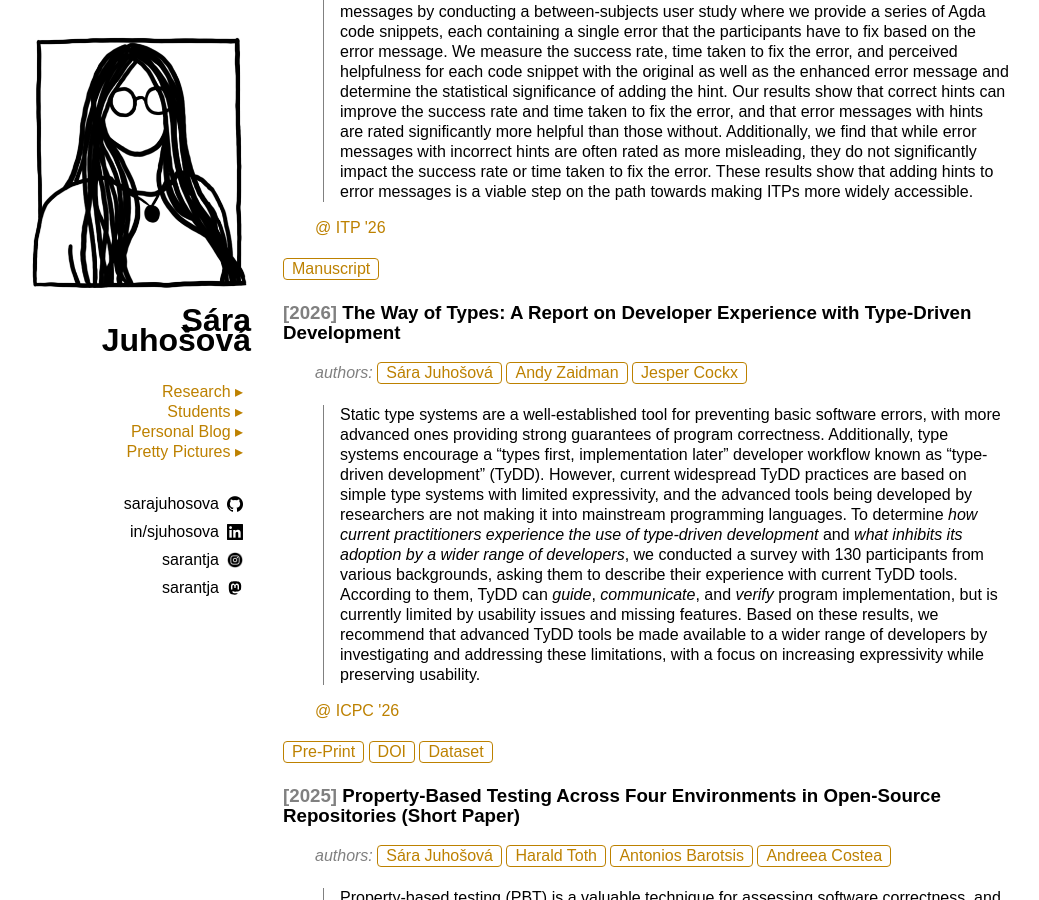
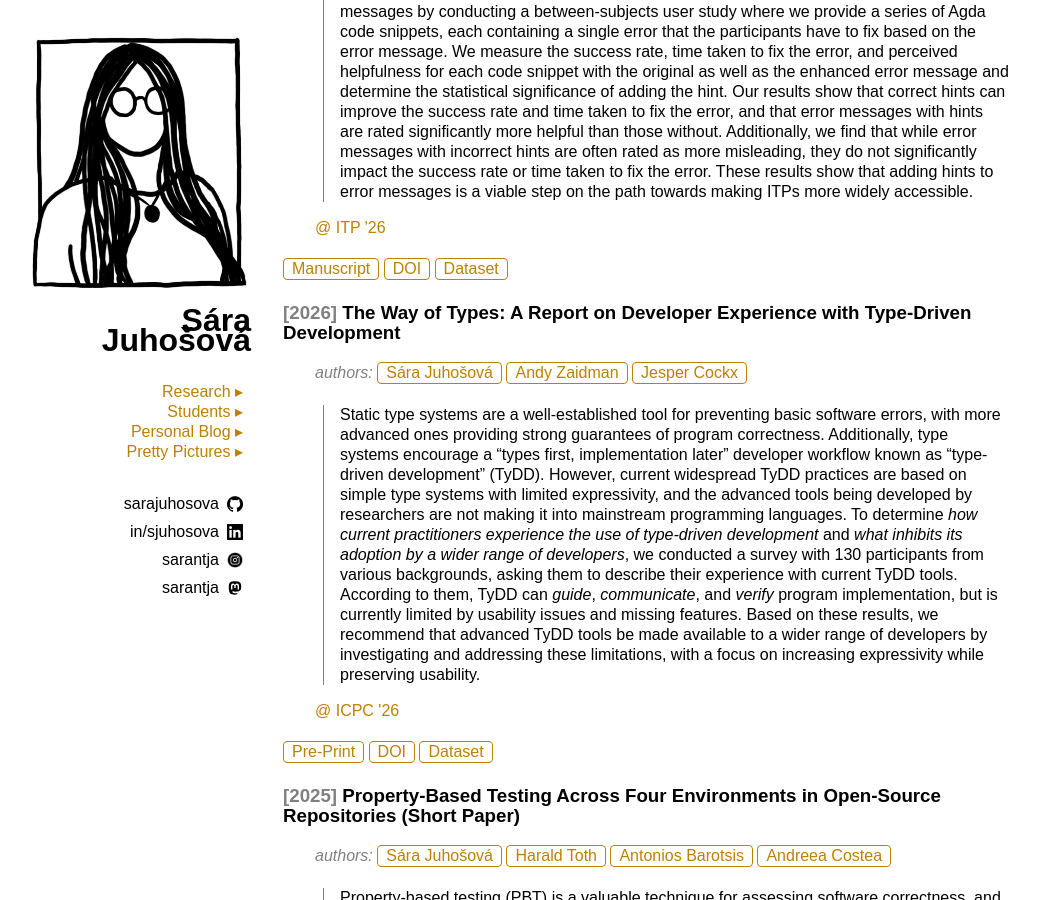
Before and after one commit to sarajuhosova/sarajuhosova.github.io, a Jekyll site: the page built from index.md, in a window 1280 px wide and 900 px high, scrolled down 1046 px. Shown: the whole window, without its empty margins (102-1141 px from the left). Built offline with Jekyll 4.4.1, drawn with Linux system fonts in a browser that asks for light colours.

Commit message:
Update ITP dataset and DOI links

```diff
--- a/_data/research.yaml
+++ b/_data/research.yaml
@@ -26,7 +26,6 @@
     - name: Sára Juhošová
       link: https://sarajuhosova.com/
     - name: Jaro Reinders
-      link: https://noughtmare.gitlab.io/
     - name: Jesper Cockx
       link: https://jesper.cx/
   abstract: |
@@ -44,6 +43,10 @@
   links:
     - title: Manuscript
       link: /assets/files/2026-itp.pdf
+    - title: DOI
+      link: https://doi.org/10.4230/LIPIcs.ITP.2026.6
+    - title: Dataset
+      link: https://doi.org/10.4121/10425039-1e9c-46d2-80c9-a2805c1b7e62
 - title: "The Way of Types: A Report on Developer Experience with Type-Driven Development"
   year: 2026
   authors:
```
